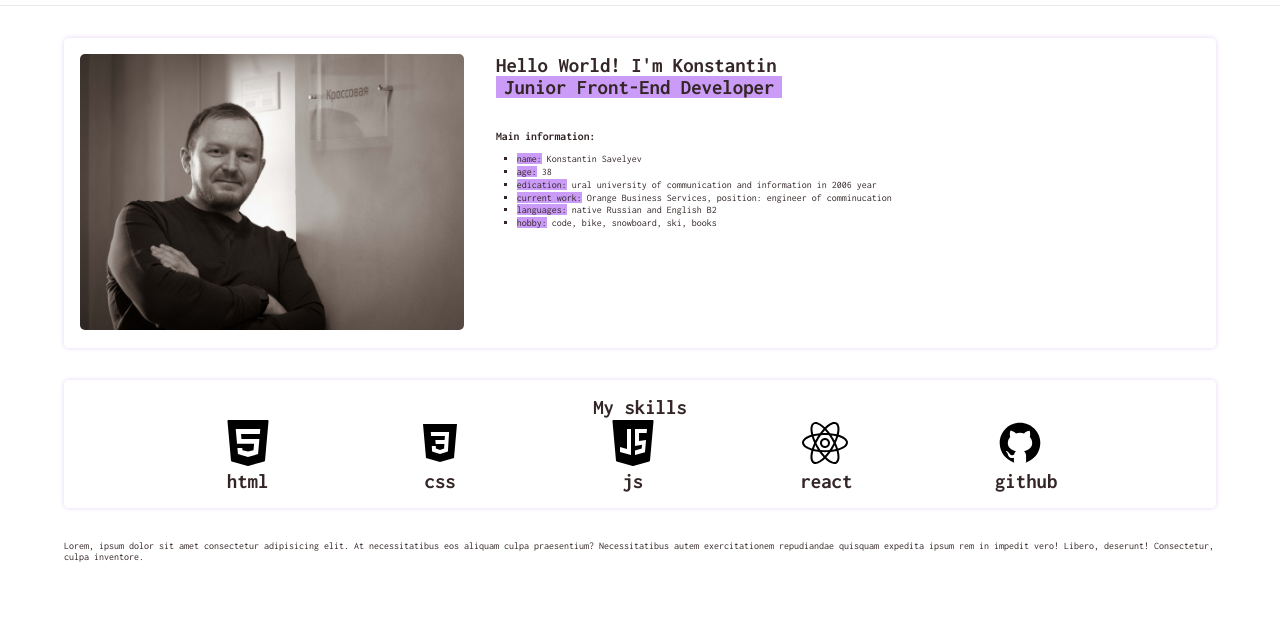
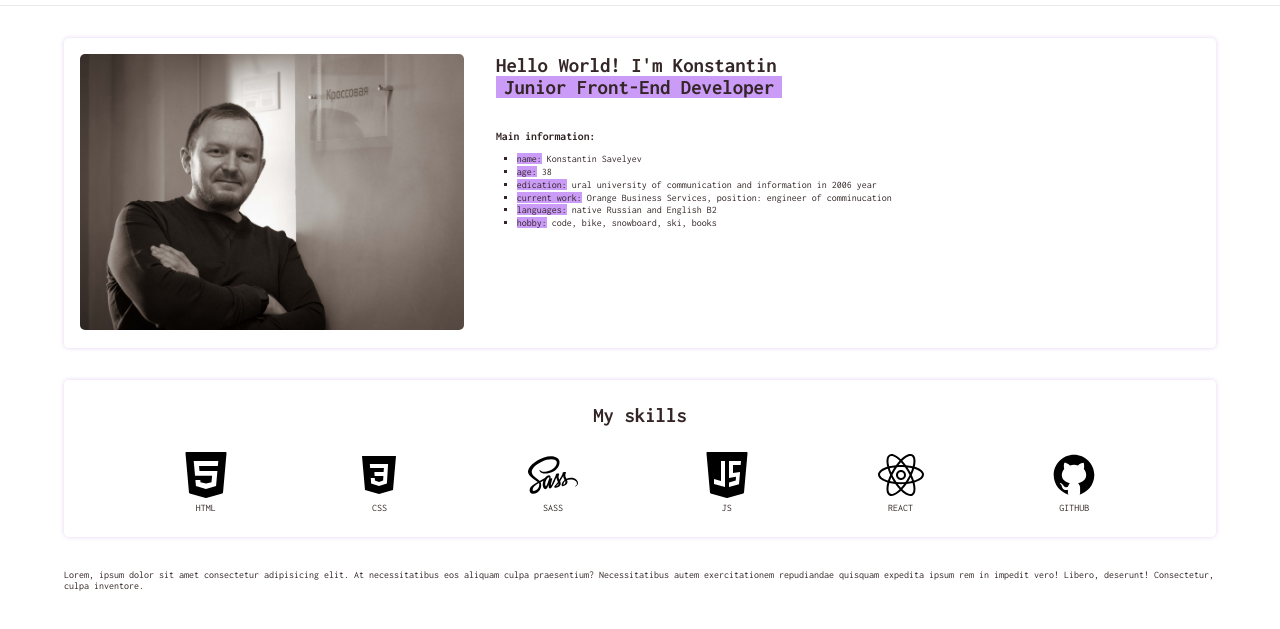
Before and after one commit to Konton022/cvPage, a plain HTML site: page index.html in a window 1280 px wide. Shown: the part 81-710 px from the top of the page. Drawn offline with Linux system fonts and the light colour scheme.

Commit message:
add skills

```diff
--- a/index.html
+++ b/index.html
@@ -102,7 +102,7 @@
                             alt="html_icon"
                         />
 
-                        <div class="skills__title">html</div>
+                        <div class="skills__describ">html</div>
                     </div>
                     <div class="skills__item">
                         <img
@@ -111,7 +111,16 @@
                             alt="css_icon"
                         />
 
-                        <div class="skills__title">css</div>
+                        <div class="skills__describ">css</div>
+                    </div>
+                    <div class="skills__item">
+                        <img
+                            class="skills__img"
+                            src="./images/icons8-sass.svg"
+                            alt="sass_icon"
+                        />
+
+                        <div class="skills__describ">sass</div>
                     </div>
                     <div class="skills__item">
                         <img
@@ -120,7 +129,7 @@
                             alt="react_icon"
                         />
 
-                        <div class="skills__title">js</div>
+                        <div class="skills__describ">js</div>
                     </div>
                     <div class="skills__item">
                         <img
@@ -129,7 +138,7 @@
                             alt="react_icon"
                         />
 
-                        <div class="skills__title">react</div>
+                        <div class="skills__describ">react</div>
                     </div>
                     <div class="skills__item">
                         <img
@@ -138,7 +147,7 @@
                             alt="github_icon"
                         />
 
-                        <div class="skills__title">github</div>
+                        <div class="skills__describ">github</div>
                     </div>
                 </div>
             </section>
--- a/styles/scss/home.scss
+++ b/styles/scss/home.scss
@@ -1,12 +1,12 @@
 .home {
     display: flex;
     justify-content: left;
-    min-width: max-content;
+    // min-width: 100%;
     /* flex-wrap: wrap; */
 }
 .home__photo {
     max-width: 30vw;
-    min-width: 250px;
+    // min-width: 250px;
 }
 .home__image {
     width: 100%;
--- a/styles/scss/skills.scss
+++ b/styles/scss/skills.scss
@@ -9,10 +9,23 @@
 
 .skills__wrapper {
     display: flex;
+    flex-wrap: wrap;
     justify-content: space-evenly;
 }
 
+.skills__title {
+    font-size: 1.3rem;
+    font-weight: 700;
+    margin: 0.5rem auto 1rem;
+}
 .skills__item {
+    text-align: center;
+    width: 5rem;
+    margin: 0.5rem;
 }
 .skills__img {
 }
+.skills__describ {
+    text-align: center;
+    text-transform: uppercase;
+}
```
Also changed, not shown: images/icons8-sass.svg (added), styles/home.css, styles/home.min.css, styles/skills.css, styles/skills.min.css, 4 other files.
